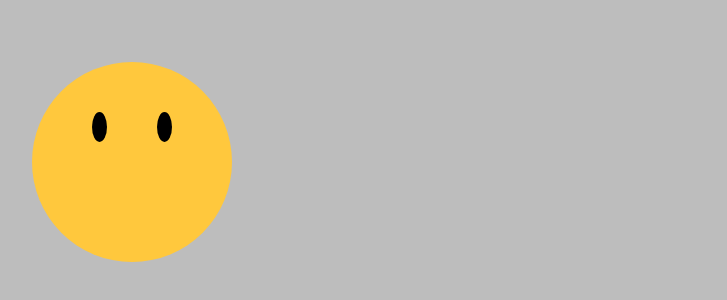
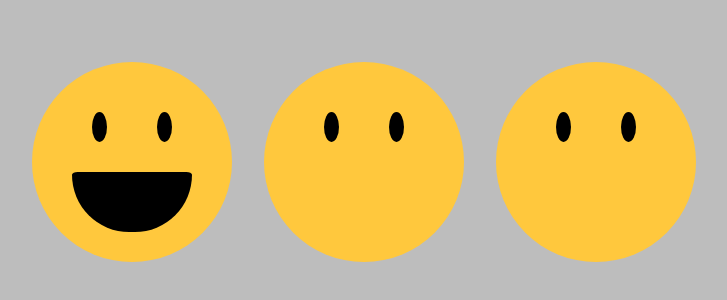
Before and after one commit to CJR85/css-emoji, a plain HTML site: page index.html in a window 1280 px wide. Shown: the part 238-538 px from the top of the page, without its empty margins (276-1003 px from the left). Drawn offline with Linux system fonts and the light colour scheme.

Commit message:
complete first emoji.

```diff
--- a/index.html
+++ b/index.html
@@ -14,10 +14,25 @@
           <div class="eye eye-left"></div>
           <div class="eye eye-right"></div>
         </div>
-        <div class="mouth"></div>
+        <div class="smile"></div>
       </div>
     </div>
-    <div class="emoji"></div>
-    <div class="emoji"></div>
+    <div class="emoji">
+      <div class="head">
+        <div class="eyes">
+          <div class="eye eye-left"></div>
+          <div class="eye eye-right"></div>
+        </div>
+      </div>
+    </div>
+    <div class="emoji">
+      <div class="head">
+        <div class="eyes">
+          <div class="eye eye-left"></div>
+          <div class="eye eye-right"></div>
+        </div>
+        <div class="open-mouth"></div>
+      </div>
+    </div>
   </body>
 </html>
--- a/style.css
+++ b/style.css
@@ -51,3 +51,15 @@ body {
 .eye-right {
   right: calc(var(--emoji-size) * -0.2);
 }
+
+.smile {
+  --mouth-height: calc(var(--emoji-size) * 0.3);
+  position: absolute;
+  bottom: calc(var(--emoji-size) * 0.15);
+  left: calc(var(--emoji-size) * 0.5);
+  transform: translateX(-50%);
+  background-color: #000;
+  width: calc(var(--emoji-size) * 0.6);
+  height: var(--mouth-height);
+  border-radius: 5% 5% var(--mouth-height) var(--mouth-height);
+}
```
